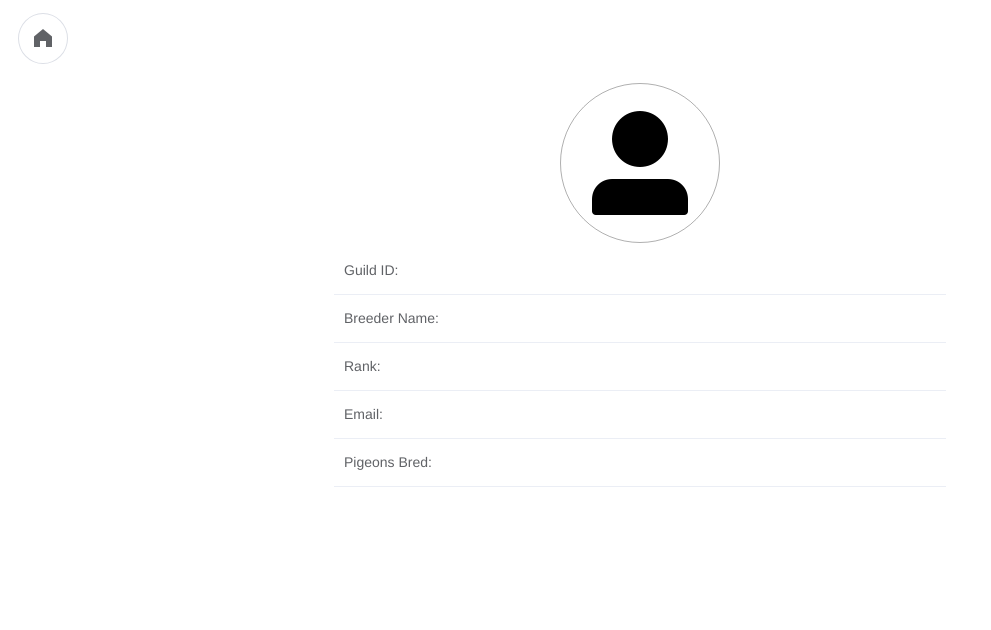
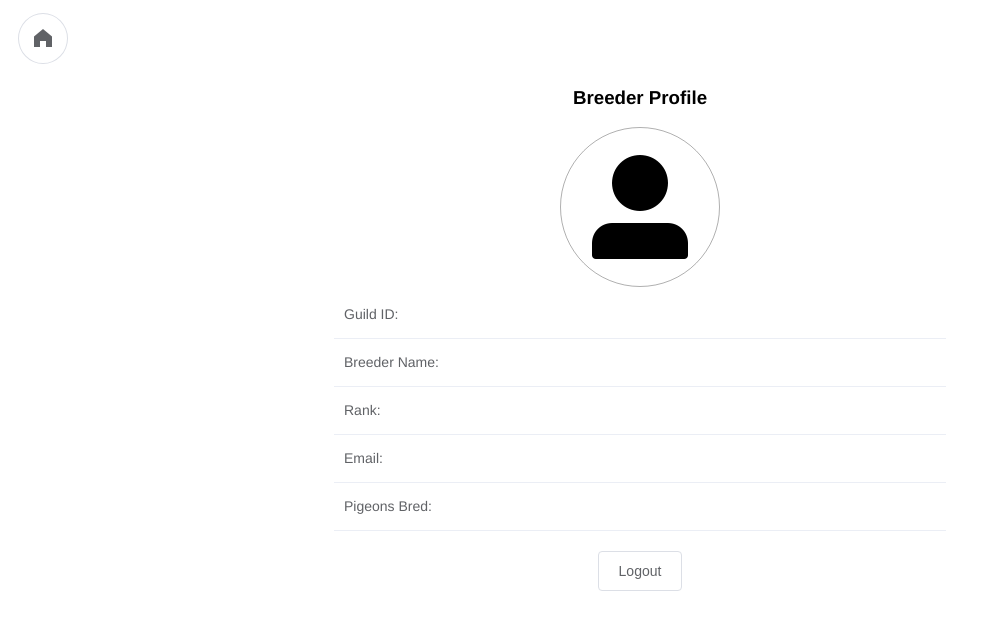
Before and after one commit to livelifedev/pigeon, a Vue app: page /#/breeder-profile in a window 1280 px wide. Shown: the top 630 px of the page, without its empty margins (0-991 px from the left). Built offline with nearby package versions, Linux system fonts and the light colour scheme.

Commit message:
added logout button

```diff
--- a/src/views/BreederProfile.vue
+++ b/src/views/BreederProfile.vue
@@ -2,18 +2,17 @@
   <div class="profile-container">
     <el-row type="flex" justify="center">
       <el-col :span="24" :sm="{ span: 12 }">
-        <div class="profile-image">
-          <i class="el-icon-user-solid"></i>
-        </div>
+        <h3>Breeder Profile</h3>
+        <i class="el-icon-user-solid"></i>
 
-        <div class="details-container">
-          <el-table :data="tableData" :show-header="false">
-            <el-table-column prop="key" width="120px"></el-table-column>
-            <el-table-column prop="value"></el-table-column>
-          </el-table>
-        </div>
+        <el-table :data="tableData" :show-header="false">
+          <el-table-column prop="key" width="120px"></el-table-column>
+          <el-table-column prop="value"></el-table-column>
+        </el-table>
       </el-col>
     </el-row>
+
+    <el-button>Logout</el-button>
   </div>
 </template>
 
@@ -79,8 +78,7 @@ export default {
 </script>
 
 <style scoped>
-.profile-image {
-  margin-top: 15px;
+.profile-container {
   text-align: center;
 }
 .el-icon-user-solid {
@@ -90,7 +88,7 @@ export default {
   overflow: hidden;
   padding: 15px;
 }
-.details-container {
-  width: 100%;
+.el-button {
+  margin-top: 20px;
 }
 </style>
```
